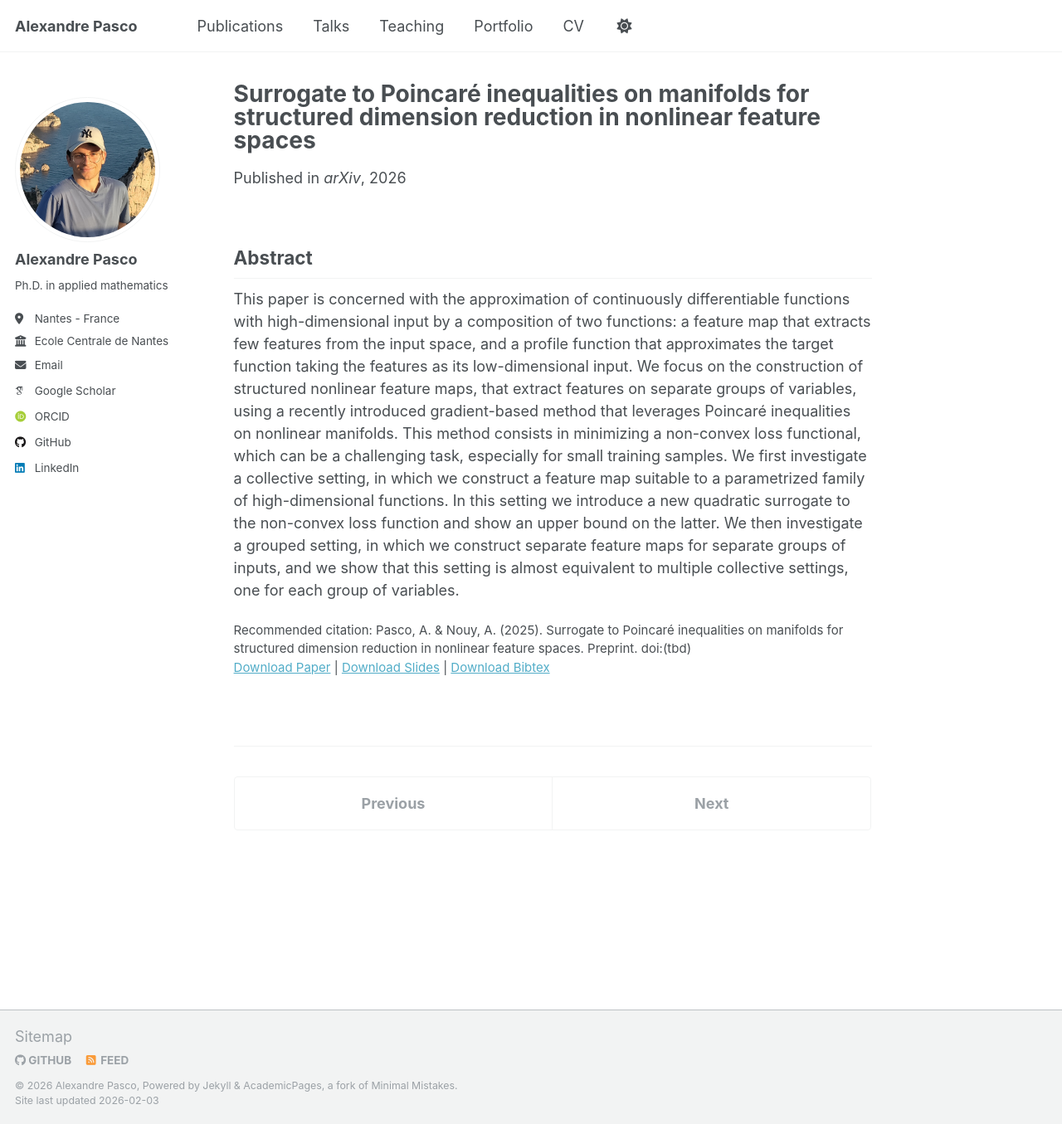
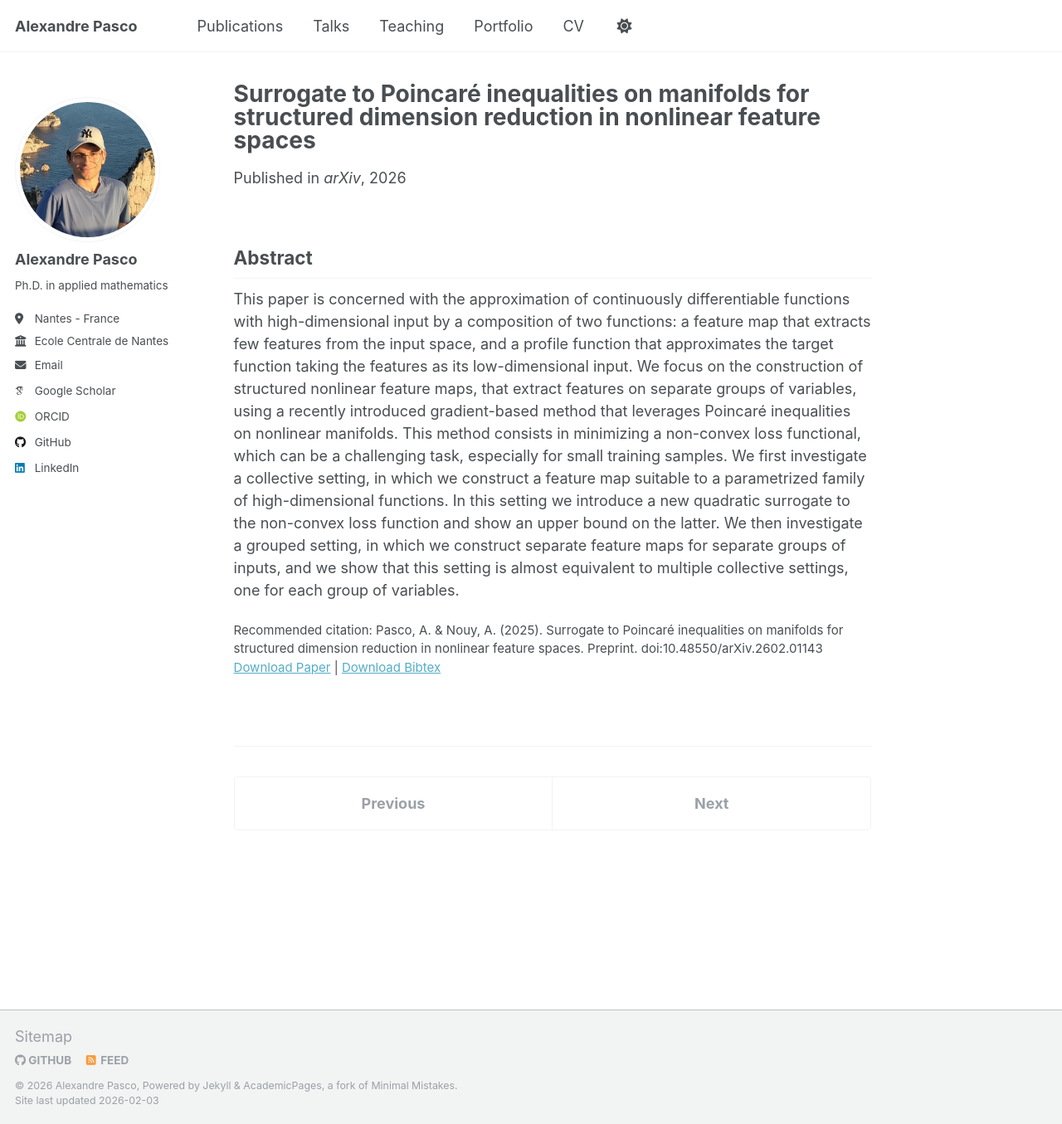
Before and after one commit to alexandre-pasco/alexandre-pasco.github.io, a Jekyll site: the page built from _publications/2026-02-01-surrogate-structured-nonlinear-features.md, in a window 1280 px wide and 1355 px high. Shown: the whole window at 83% size. Built offline with Jekyll 4.4.1, drawn with Linux system fonts in a browser that asks for light colours; some web fonts are replaced.

Commit message:
update preprint link

```diff
--- a/_publications/2026-02-01-surrogate-structured-nonlinear-features.md
+++ b/_publications/2026-02-01-surrogate-structured-nonlinear-features.md
@@ -6,10 +6,10 @@ permalink: /publication/2026-02-01-surrogate-structured-nonlinear-features
 excerpt: 'High-dimensional approximation, Poincaré inequality, collective dimension reduction, structured dimension reduction, nonlinear feature learning, deviation inequalities.'
 date: 2026-02-01
 venue: "arXiv"
-slidesurl: 'https://alexandre-pasco.github.io/files/publications/2026-02-01-surrogate-structurd-nonlinear-features/slides.pdf'
-paperurl: ''
+slidesurl: #'https://alexandre-pasco.github.io/files/publications/2026-02-01-surrogate-structurd-nonlinear-features/slides.pdf'
+paperurl: 'https://arxiv.org/abs/2602.01143'
 bibtexurl: 'https://alexandre-pasco.github.io/files/publications/2026-02-01-surrogate-structurd-nonlinear-features/citation.bib'
-citation: 'Pasco, A. & Nouy, A. (2025). Surrogate to Poincaré inequalities on manifolds for structured dimension reduction in nonlinear feature spaces. Preprint. doi:(tbd)'
+citation: 'Pasco, A. & Nouy, A. (2025). Surrogate to Poincaré inequalities on manifolds for structured dimension reduction in nonlinear feature spaces. Preprint. doi:10.48550/arXiv.2602.01143'
 ---
 
 
--- a/files/publications/2026-02-01-surrogate-structured-nonlinear-features/citation.bib
+++ b/files/publications/2026-02-01-surrogate-structured-nonlinear-features/citation.bib
@@ -3,6 +3,6 @@
   author = {Pasco, Alexandre and Nouy, Anthony},
   year = {2026},
   publisher = {arXiv},
-  doi = {},
+  doi = {10.48550/arXiv.2602.01143},
   copyright = {arXiv.org perpetual, non-exclusive license}
 }
```
